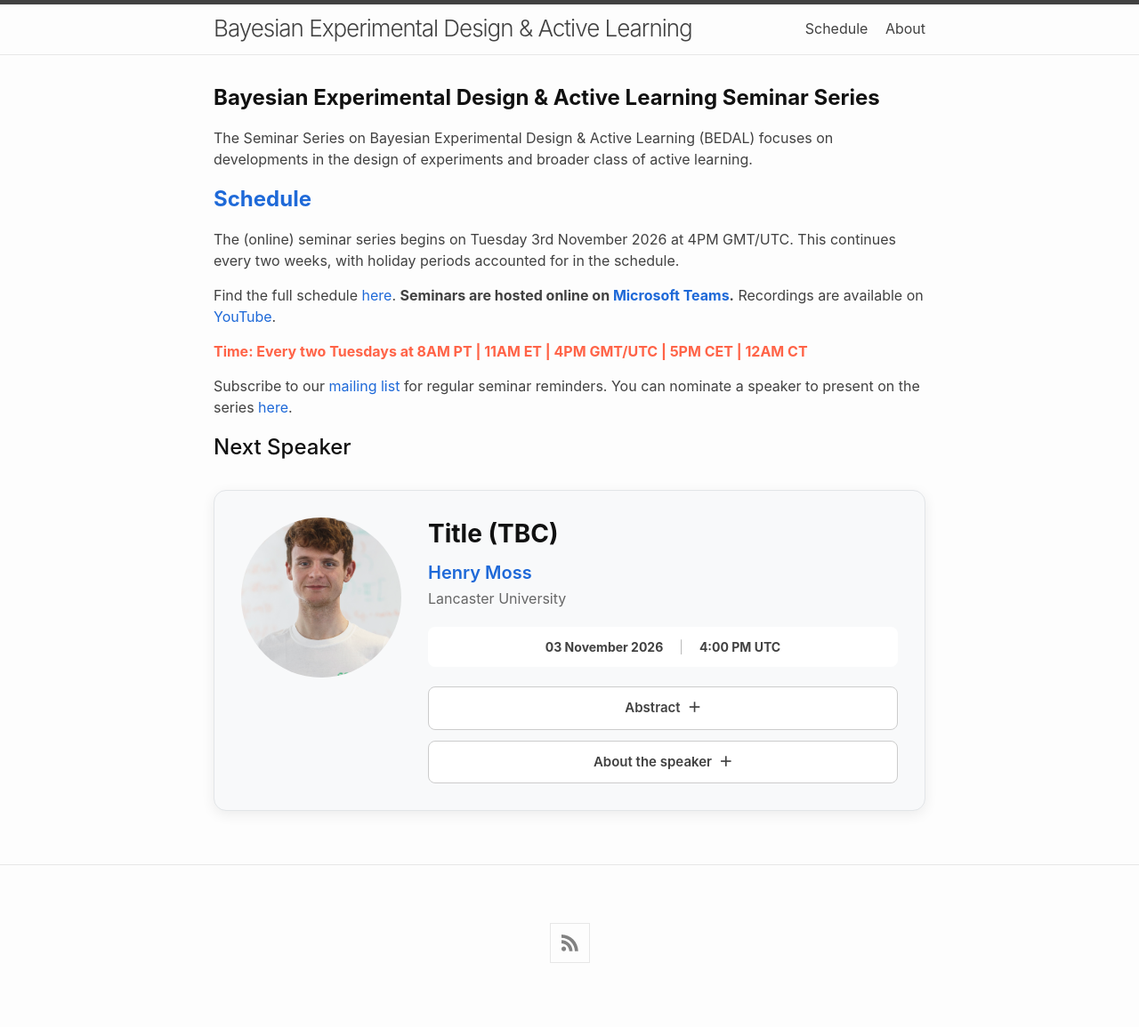
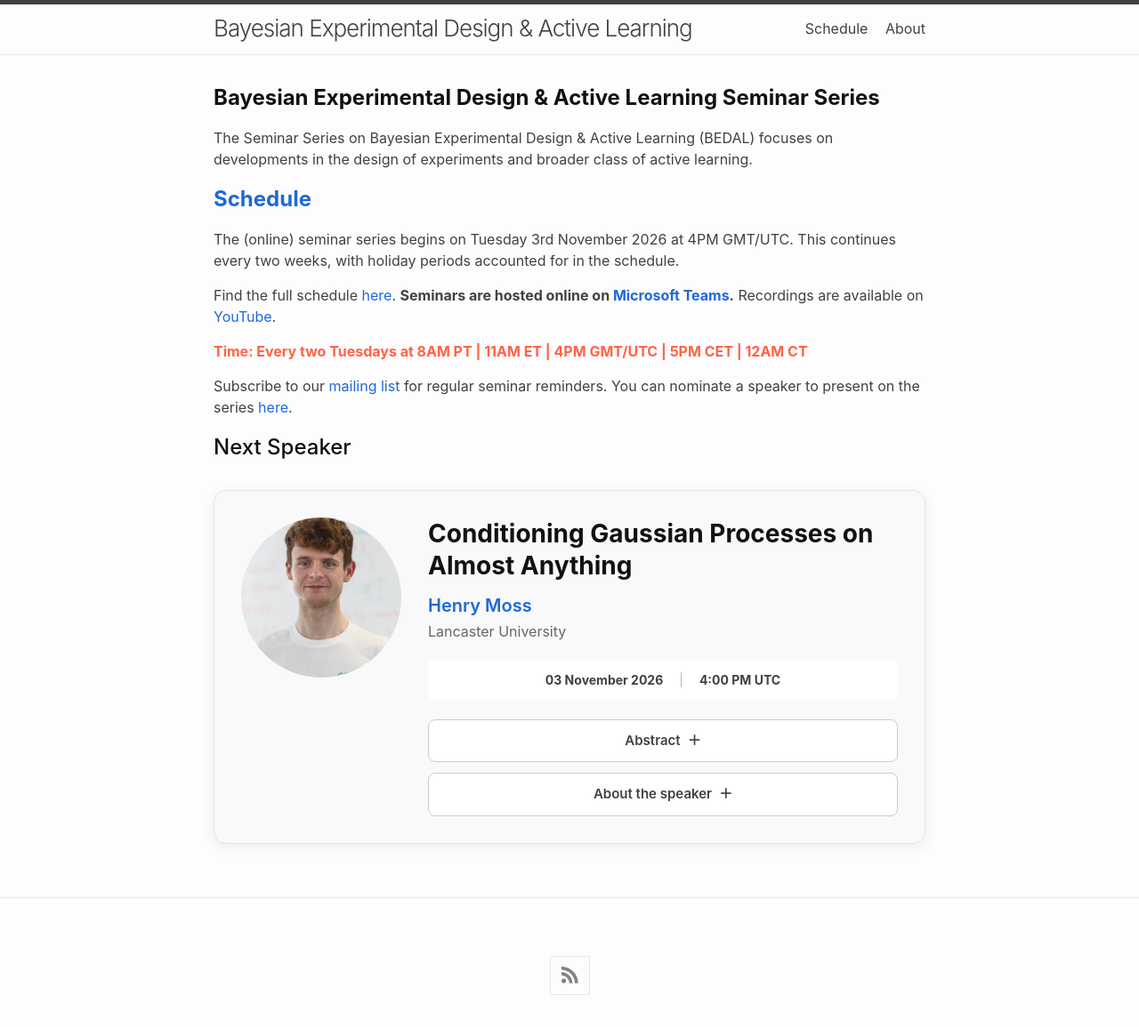
Before and after one commit to bayesiandesign/seminar, a Jekyll site: the page built from README.md, in a window 1280 px wide. Shown: the whole page at 89% size. Built offline with Jekyll 4.4.1, drawn with Linux system fonts in a browser that asks for light colours; nearby versions of some CDN libraries; our own code applies the rules of GitHub Pages for plain Markdown files; before the commit the page ends 1118 px from its top, so only the background shows below that.

Commit message:
Update home.html

```diff
--- a/_layouts/home.html
+++ b/_layouts/home.html
@@ -24,7 +24,7 @@ layout: default
   <div class="speaker-info">
 
   <h2 class="talk-title">
-    Title (TBC)
+    Conditioning Gaussian Processes on Almost Anything
   </h2>
 
   <h3 class="speaker-name">
@@ -48,7 +48,7 @@ layout: default
 
       <div class="speaker-section-content">
         <p>
-          Abstract
+          Gaussian processes (GPs) offer a principled probabilistic model over functions, but exact inference is restricted to the linear-Gaussian regime. We establish an explicit equivalence between GPs and a class of linear diffusion models, recasting predictive sampling as an ODE with closed-form Gaussian dynamics and a likelihood-dependent guidance term that admits a simple Monte Carlo approximation. In the linear-Gaussian setting, we recover standard GP conditioning exactly; beyond conjugacy, the same machinery handles any conditioning statement admitting point-wise likelihood evaluation — including non-linear physics, and, for the first time, natural language via large language models. Whitening isolates the irreducible non-Gaussian dynamics, minimising Wasserstein-2 transport cost and eliminating numerical stiffness. The result is a general-purpose GP inference scheme requiring no bespoke derivations. Together, these results provide a general mechanism for incorporating the full richness of real-world knowledge as conditioning information, opening a new frontier for the probabilistic modelling of real-world problems.
         </p>
       </div>
     </details>
```
